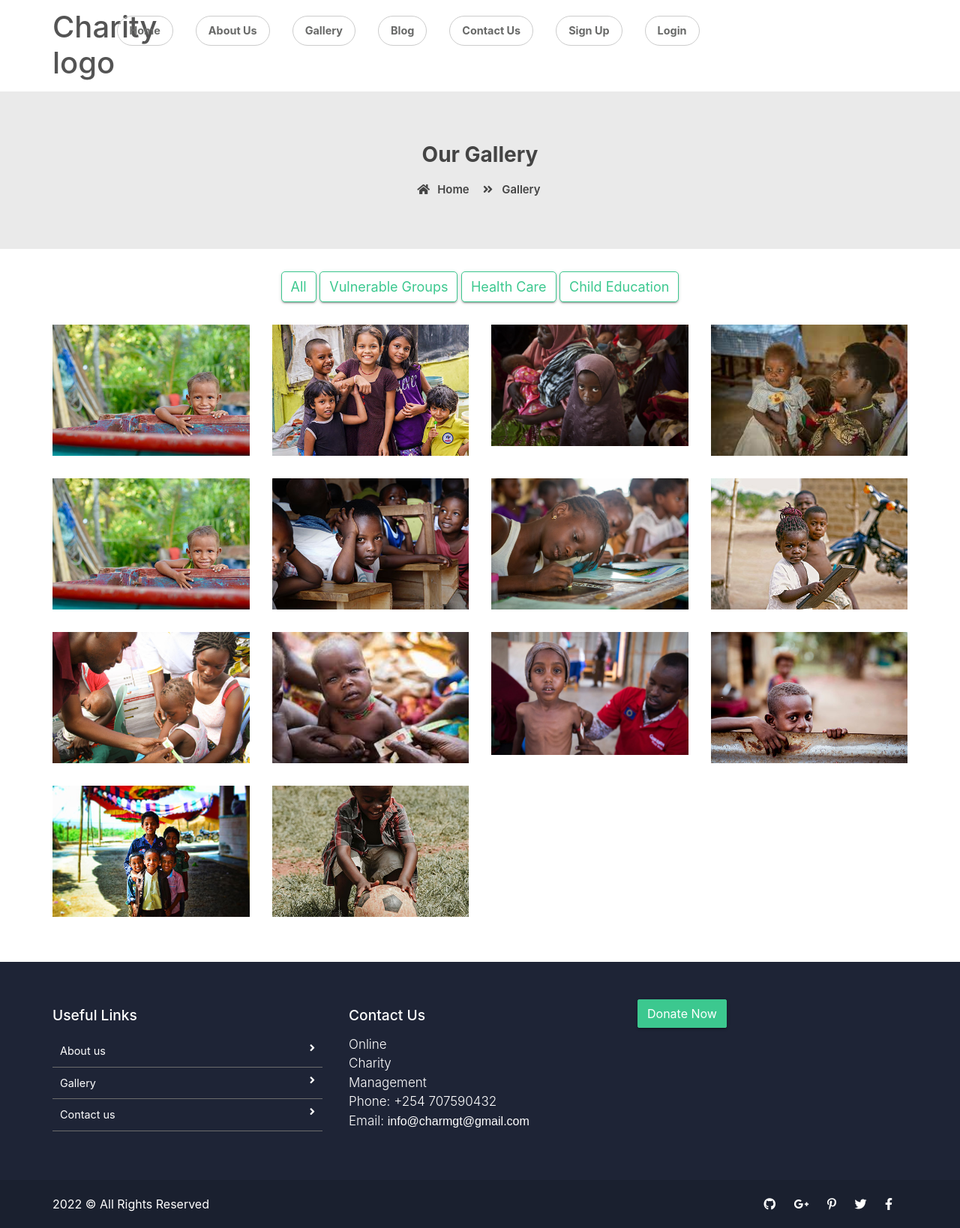
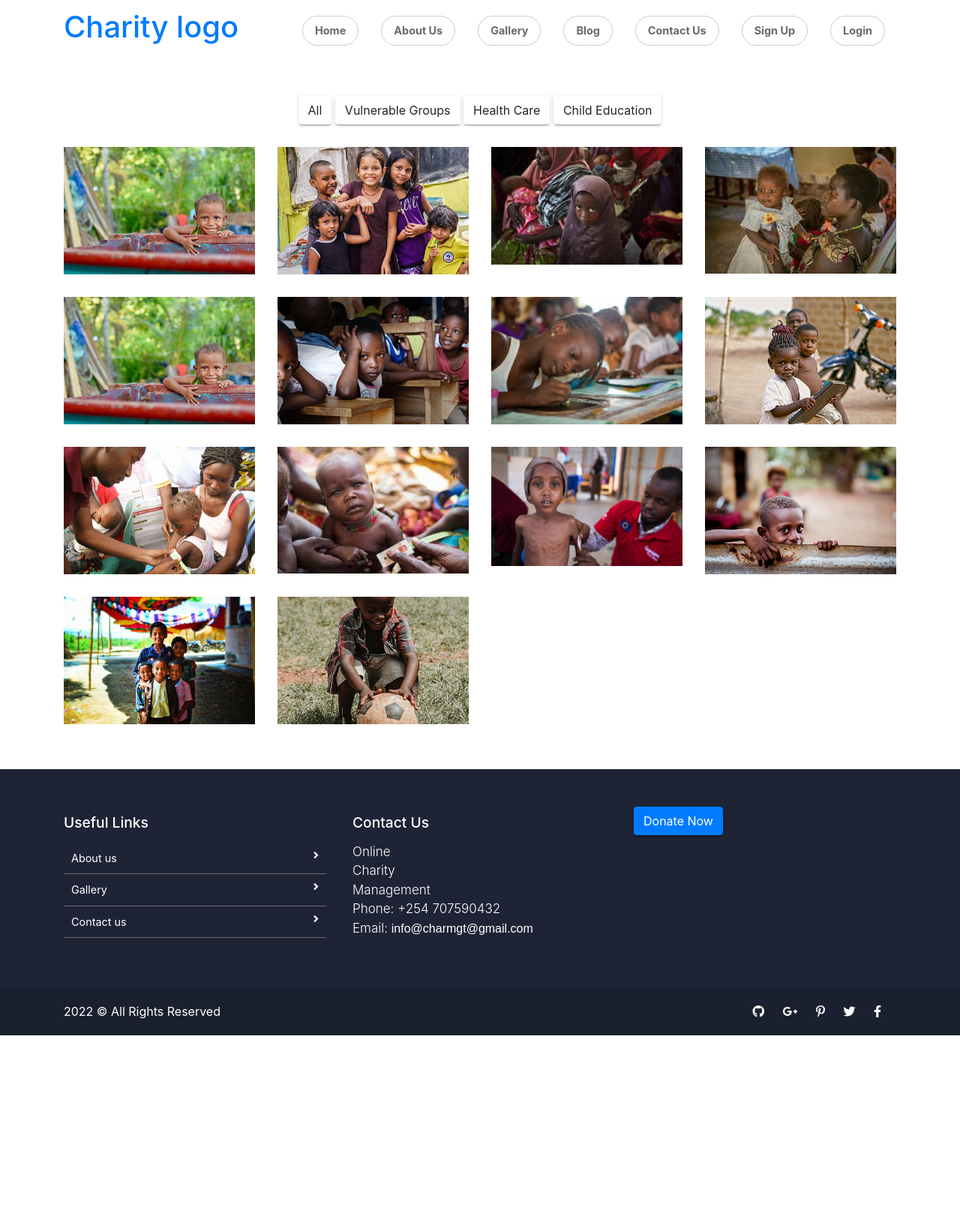
Before and after one commit to lizgi/Charity-mgt, a Django app: page /gallery/ in a window 1280 px wide. Shown: the whole page at 75% size. After the commit the page ends 1381 px from the top, so only its background shows below. Run offline with Django 3.2, Linux system fonts and the light colour scheme; parts of the project's set-up code (start-up, migrations or seed data) failed here and were passed over; some libraries are stand-ins or nearby versions; some web fonts are replaced.

Commit message:
remove html doctype

```diff
--- a/templates/gallery.html
+++ b/templates/gallery.html
@@ -1,33 +1,10 @@
 {% extends "base.html" %}
 {% block content %}
 
-<!doctype html>
-<html lang="en">
-
-<head>
-    <meta charset="utf-8">
-    <meta name="viewport" content="width=device-width, initial-scale=1, shrink-to-fit=no">
-
-    <link rel="stylesheet" type="text/css" href="/static/css/style.css" />
-</head>
-
-<body>
 
 
 
-  <!--  ********* Page Title Starts Here ********** -->
 
-    <div class="page-nav no-margin row">
-        <div class="container">
-            <div class="row">
-                <h2>Our Gallery</h2>
-                <ul>
-                    <li> <a href="#"><i class="fas fa-home"></i> Home</a></li>
-                    <li><i class="fas fa-angle-double-right"></i> Gallery</li>
-                </ul>
-            </div>
-        </div>
-    </div>
 
 
 
@@ -117,6 +94,5 @@
         <!-- ######## Gallery End ####### -->
 
 
-  </body>
-</html>
+
 {% endblock %}
```
